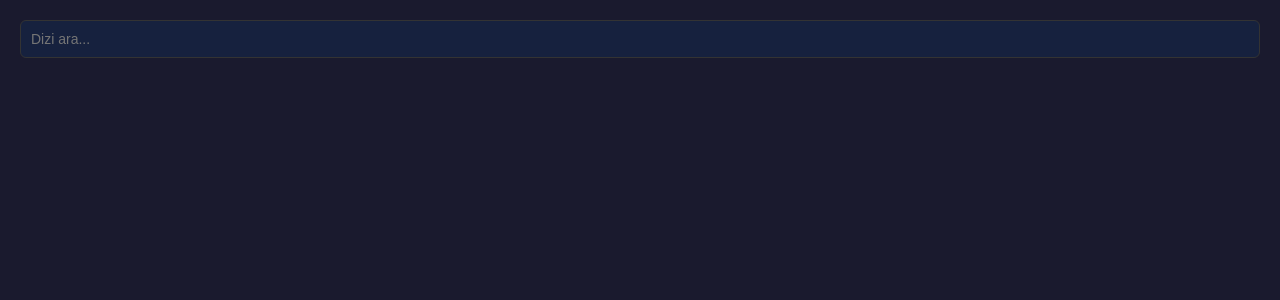
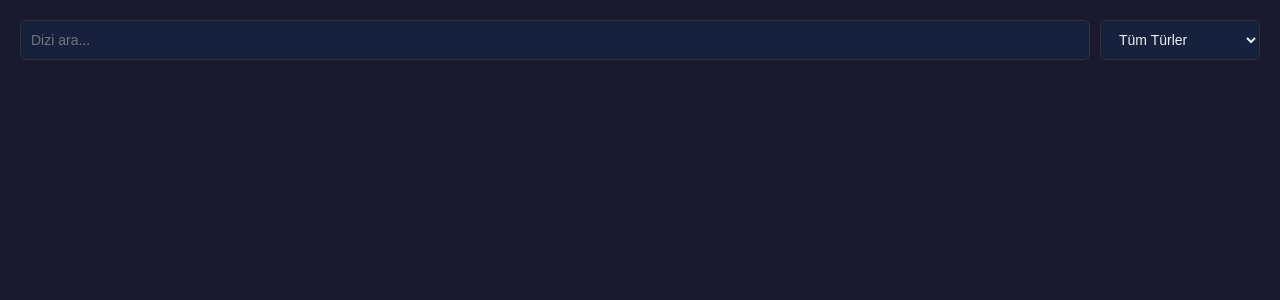
Before and after one commit to mertdonmez1453/dizi-kutusu, a Flask app: template app/templates/auth/main.html in a window 1280 px wide. Shown: the part 46-346 px from the top of the page. Run offline with Flask 3, Linux system fonts and the light colour scheme; the template is opened without the code that fills it, so the values that code supplies are empty; the visitor is signed in with stand-in values (Sample User, id 1).

Commit message:
Add genre filter dropdown next to search bar with combined filtering

```diff
--- a/app/static/css/main.css
+++ b/app/static/css/main.css
@@ -21,17 +21,38 @@ header h1 { font-size: 22px; }
 header a { color: #e94560; text-decoration: none; }
 header .user-email { margin-right: 12px; color: #aaa; }
 
-/* Search */
-.search { margin-bottom: 20px; }
+/* Search & Filter bar */
+.filter-bar {
+  display: flex;
+  gap: 10px;
+  margin-bottom: 20px;
+}
 
-.search input {
-  width: 100%;
+.filter-bar input {
+  flex: 1;
   padding: 10px;
   border: 1px solid #333;
   border-radius: 6px;
   background: #16213e;
   color: #eee;
   font-size: 14px;
+}
+
+.filter-bar select {
+  padding: 10px 14px;
+  border: 1px solid #333;
+  border-radius: 6px;
+  background: #16213e;
+  color: #eee;
+  font-size: 14px;
+  cursor: pointer;
+  min-width: 160px;
+}
+
+.filter-bar select:focus,
+.filter-bar input:focus {
+  border-color: #e94560;
+  outline: none;
 }
 
 /* Grid */
--- a/app/templates/auth/main.html
+++ b/app/templates/auth/main.html
@@ -15,8 +15,11 @@
     </div>
   </header>
 
-  <div class="search">
+  <div class="filter-bar">
     <input type="text" id="searchInput" placeholder="Dizi ara..." />
+    <select id="genreFilter">
+      <option value="">Tüm Türler</option>
+    </select>
   </div>
 
   <div id="loading">Diziler yükleniyor...</div>
@@ -53,6 +56,7 @@
       .then(data => {
         allSeries = data;
         document.getElementById("loading").style.display = "none";
+        populateGenres(allSeries);
         renderCards(allSeries);
       })
       .catch(() => {
@@ -62,6 +66,17 @@
         el.textContent = "Diziler yüklenirken bir hata oluştu.";
         document.getElementById("grid").before(el);
       });
+
+    function populateGenres(list) {
+      const genres = [...new Set(list.map(s => s.genre).filter(Boolean))].sort();
+      const sel = document.getElementById("genreFilter");
+      genres.forEach(g => {
+        const opt = document.createElement("option");
+        opt.value = g;
+        opt.textContent = g;
+        sel.appendChild(opt);
+      });
+    }
 
     function renderCards(list) {
       const grid = document.getElementById("grid");
@@ -84,10 +99,17 @@
       });
     }
 
-    document.getElementById("searchInput").addEventListener("input", e => {
-      const q = e.target.value.toLowerCase();
-      renderCards(allSeries.filter(s => s.title.toLowerCase().includes(q)));
-    });
+    function applyFilters() {
+      const q = document.getElementById("searchInput").value.toLowerCase();
+      const genre = document.getElementById("genreFilter").value;
+      let filtered = allSeries;
+      if (q) filtered = filtered.filter(s => s.title.toLowerCase().includes(q));
+      if (genre) filtered = filtered.filter(s => s.genre === genre);
+      renderCards(filtered);
+    }
+
+    document.getElementById("searchInput").addEventListener("input", applyFilters);
+    document.getElementById("genreFilter").addEventListener("change", applyFilters);
 
     function showDetail(s) {
       document.getElementById("modalImg").src = s.image_url || "";
```
